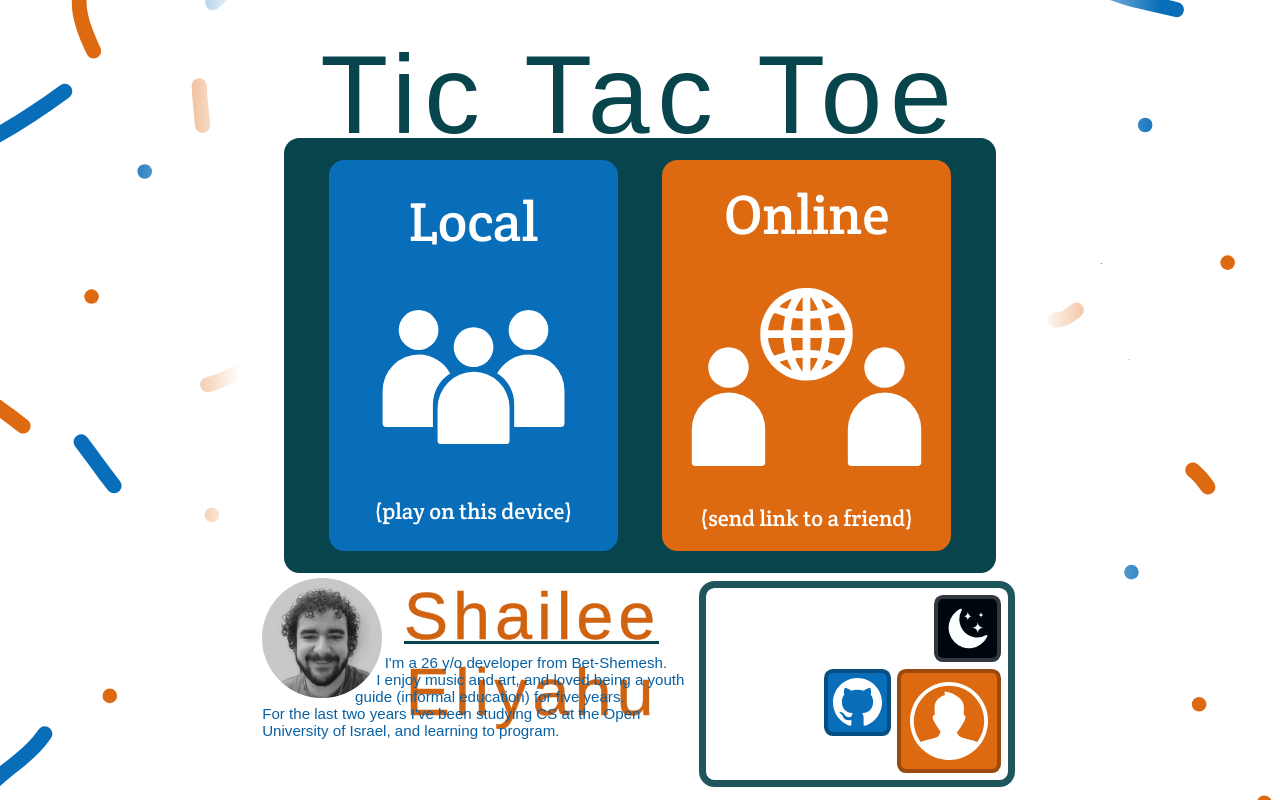
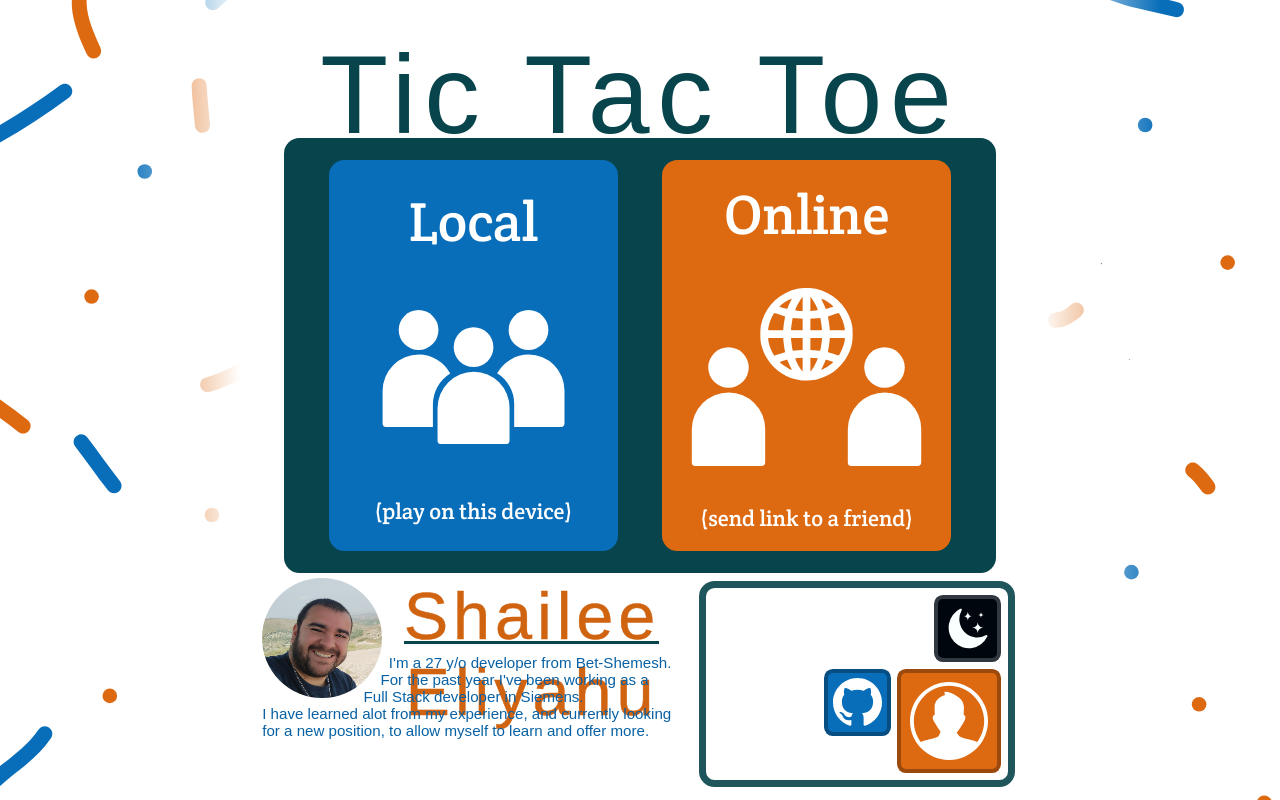
Before and after one commit to elShailee/Tic-Tac-Toe, a React (Create React App) app in the folder front/: page / in a window 1280 px wide. Built offline with nearby package versions, Linux system fonts and the light colour scheme; a web font is replaced by a local one.

Commit message:
updated about section

```diff
--- a/front/src/Screens/AboutSection/AboutMe.jsx
+++ b/front/src/Screens/AboutSection/AboutMe.jsx
@@ -1,12 +1,5 @@
 import React from 'react';
-import {
-	AboutContainer,
-	ProfileImage,
-	NameContainer,
-	NameUnderline,
-	ParagraphContainer,
-	TextLine,
-} from './styles';
+import { AboutContainer, ProfileImage, NameContainer, NameUnderline, ParagraphContainer, TextLine } from './styles';
 
 export default function AboutMe() {
 	return (
@@ -14,11 +7,11 @@ export default function AboutMe() {
 			<NameUnderline />
 			<NameContainer />
 			<ParagraphContainer>
-				<TextLine margin={29}> I'm a 26 y/o developer from Bet-Shemesh.</TextLine>
-				<TextLine margin={27}> I enjoy music and art, and loved being a youth</TextLine>
-				<TextLine margin={22}> guide (informal education) for five years.</TextLine>
-				<TextLine>For the last two years I've been studying CS at the Open</TextLine>
-				<TextLine>University of Israel, and learning to program.</TextLine>
+				<TextLine margin={30}> I'm a 27 y/o developer from Bet-Shemesh.</TextLine>
+				<TextLine margin={28}> For the past year I've been working as a</TextLine>
+				<TextLine margin={24}> Full Stack developer in Siemens.</TextLine>
+				<TextLine>I have learned alot from my experience, and currently looking</TextLine>
+				<TextLine>for a new position, to allow myself to learn and offer more.</TextLine>
 				{/* <TextLine>Learning alone and with friends was alot of fun, but now I'm</TextLine>
 				<TextLine>looking forward to work with good people on a great product!</TextLine> */}
 			</ParagraphContainer>
--- a/front/src/Screens/AboutSection/styles.js
+++ b/front/src/Screens/AboutSection/styles.js
@@ -18,10 +18,10 @@ export const ProfileImage = styled.div`
 	grid-row: 1 / 7;
 	border-radius: 50%;
 	background-image: url(${({ theme }) => theme.images.profilePic});
-	background-size: ${({ theme }) => theme.calcSizeUnits(3.5)};
+	background-size: ${({ theme }) => theme.calcSizeUnits(3.2)};
 	background-repeat: no-repeat;
 	background-position: center;
-	background-position: ${({ theme }) => theme.calcSizeUnits(-0.27)} ${({ theme }) => theme.calcSizeUnits(-0.6)};
+	background-position: ${({ theme }) => theme.calcSizeUnits(-0.1)} ${({ theme }) => theme.calcSizeUnits(-0.3)};
 `;
 
 export const NameContainer = styled.div`
```
Also changed, not shown: front/src/Assets/Images/profile-pic.png.
